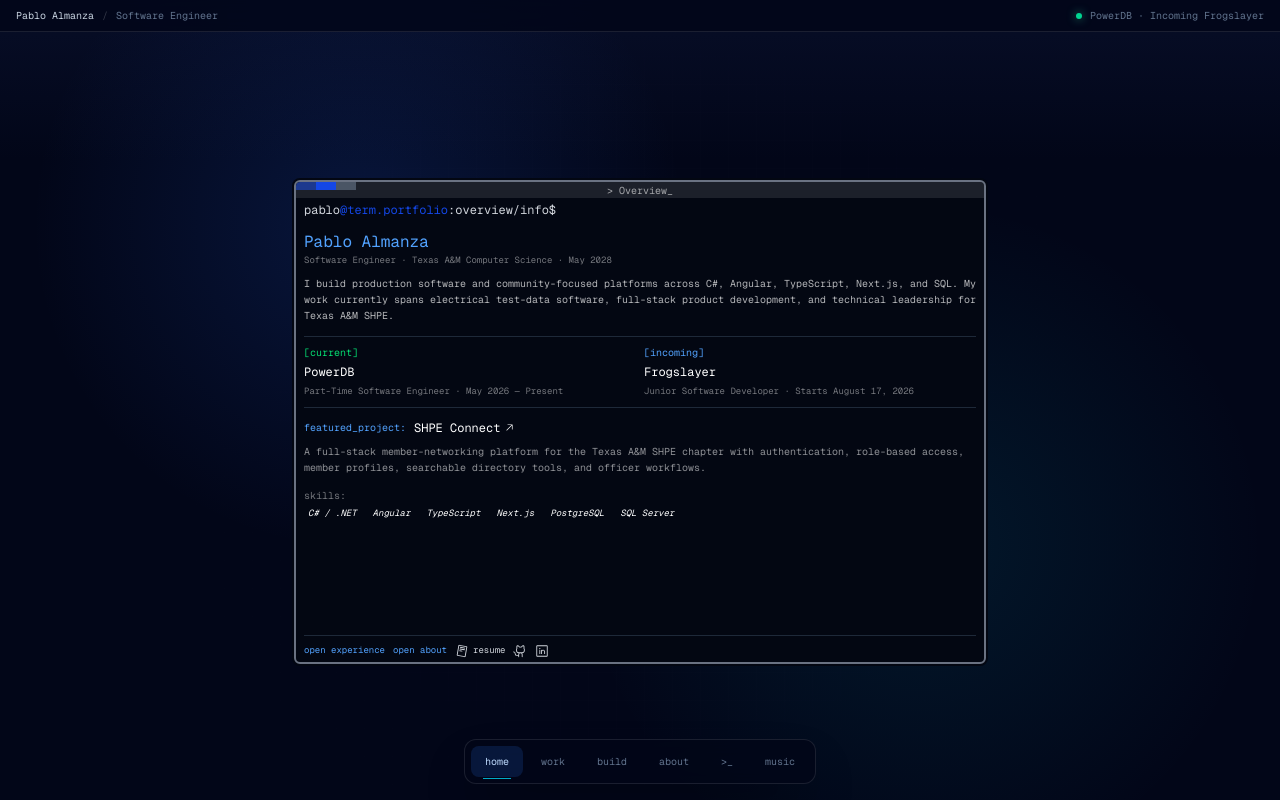
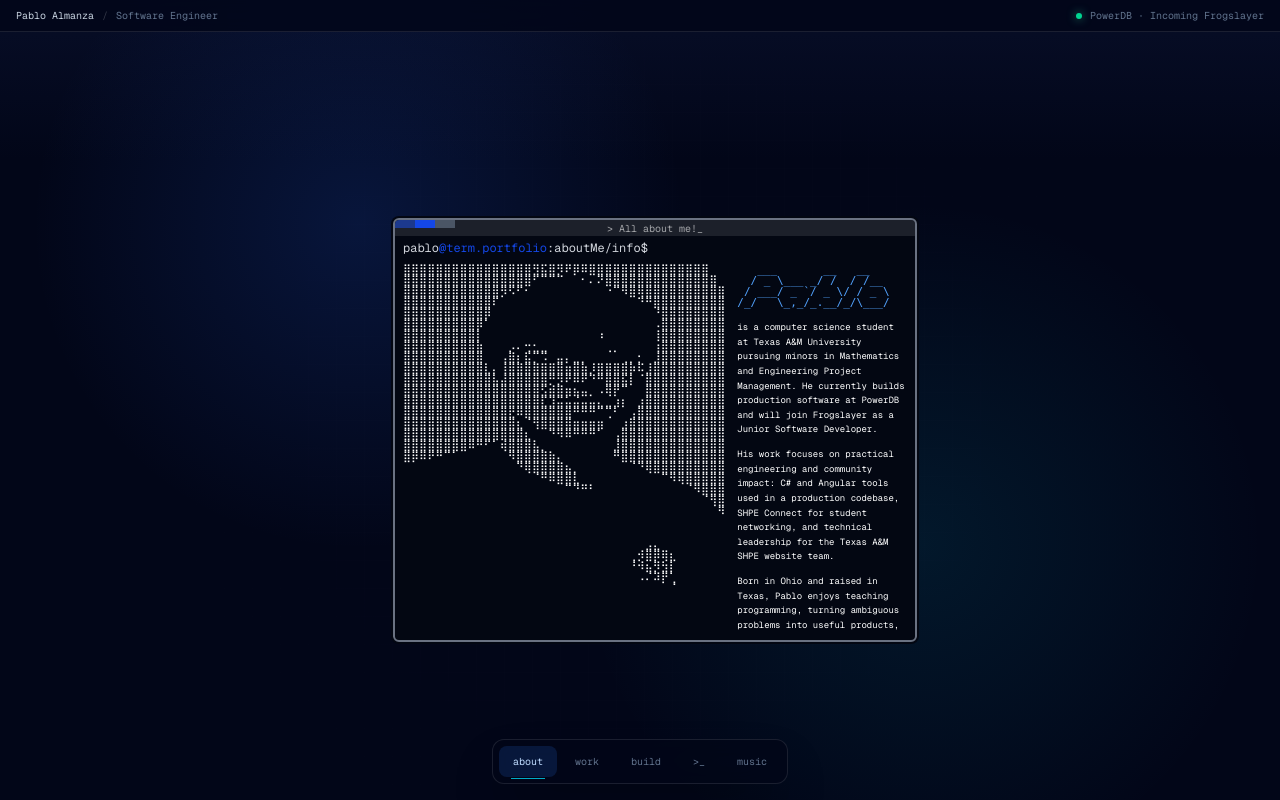
Before and after one commit to PabloAlmanza47/Personal_Website, a Next.js app: page / in a window 1280 px wide. Built offline with nearby package versions, Linux system fonts and the light colour scheme.

Commit message:
Remove overview window and open About first

```diff
--- a/src/app/page.tsx
+++ b/src/app/page.tsx
@@ -7,7 +7,6 @@ import EmailSentWindow from "../../components/EmailSentWindow";
 import Experience from "../../components/Experience";
 import MenuBar from "../../components/MenuBar";
 import MusicWindow from "../../components/MusicWindow";
-import OverviewWindow from "../../components/OverviewWindow";
 import ProjectsWindow from "../../components/ProjectsWindow";
 import Terminal from "../../components/Terminal";
 import type { WindowName } from "../../data/windows";
@@ -21,17 +20,16 @@ type OpenWindow = {
 };
 
 const dockItems: { name: AppWindowName; label: string; shortLabel: string }[] = [
-  { name: "overview", label: "Overview", shortLabel: "home" },
+  { name: "about", label: "About and contact", shortLabel: "about" },
   { name: "experience", label: "Experience", shortLabel: "work" },
   { name: "projects", label: "Projects", shortLabel: "build" },
-  { name: "about", label: "About and contact", shortLabel: "about" },
   { name: "terminal", label: "Terminal", shortLabel: ">_" },
   { name: "music", label: "Music", shortLabel: "music" },
 ];
 
 export default function Home() {
   const [openWindows, setOpenWindows] = useState<OpenWindow[]>([
-    { id: "overview", name: "overview", z: 1 },
+    { id: "about", name: "about", z: 1 },
   ]);
   const [topZ, setTopZ] = useState(1);
 
@@ -84,13 +82,10 @@ export default function Home() {
       {openWindows.length === 0 && (
         <button
           type="button"
-          onClick={() => openWindow("overview")}
-          className="relative z-10 rounded-xl border border-white/10 bg-slate-950/75 px-6 py-5 text-left shadow-2xl shadow-black/30 backdrop-blur-xl transition hover:border-blue-400/25 hover:bg-slate-900/85"
+          onClick={() => openWindow("about")}
+          className="relative z-10 font-mono text-xs text-white/45 transition hover:text-blue-400"
         >
-          <p className="font-mono text-[10px] uppercase tracking-[0.18em] text-cyan-300/70">
-            Pablo Almanza
-          </p>
-          <p className="mt-2 text-sm text-slate-300">Open portfolio overview</p>
+          Pablo Almanza&apos;s terminal portfolio — open about
         </button>
       )}
 
@@ -104,8 +99,6 @@ export default function Home() {
           };
 
           switch (window.name) {
-            case "overview":
-              return <OverviewWindow {...sharedProps} openWindow={openWindow} />;
             case "terminal":
               return <Terminal {...sharedProps} openWindow={openWindow} />;
             case "about":
```
